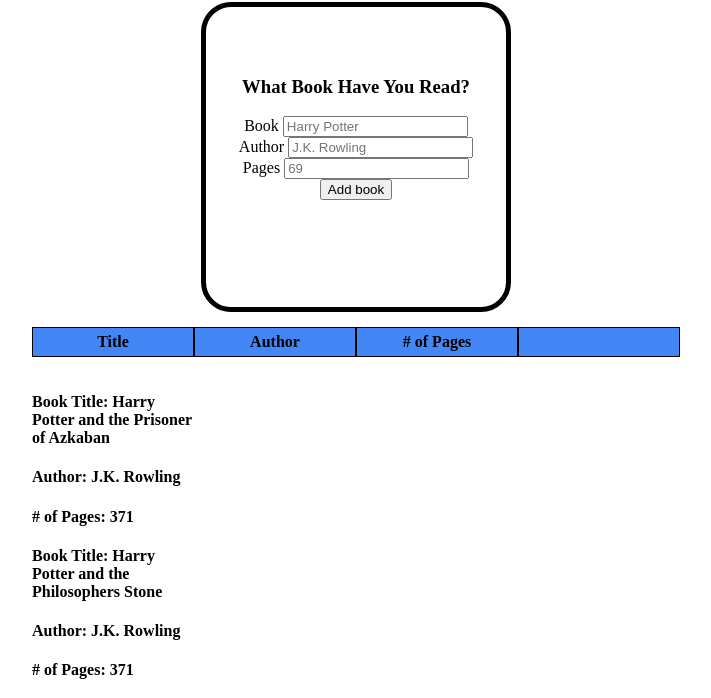
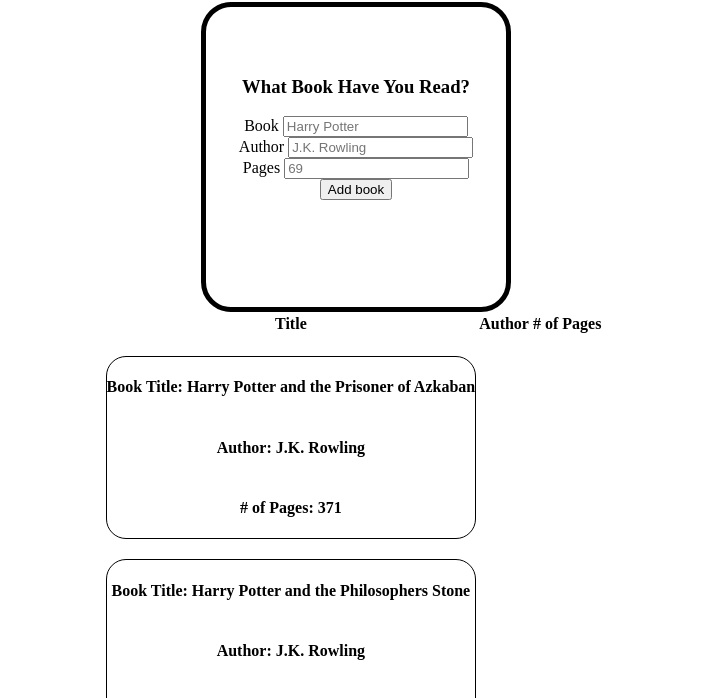
Before and after one commit to chocnutking93/Library, a plain HTML site: page index.html in a window 1280 px wide. Shown: the part 86-784 px from the top of the page, without its empty margins (284-995 px from the left). Drawn offline with Linux system fonts and the light colour scheme.

Commit message:
Add border and flex to each book container from js file

```diff
--- a/styles.css
+++ b/styles.css
@@ -19,28 +19,49 @@
     white-space:nowrap;
 }
 
+.card{
+    border:1px solid black;
+}
+
+#single-book{
+    border:1px solid black;
+    border-radius:20px;
+    align-items:center;
+    justify-content: center;
+    display:flex;
+    flex-direction: column;
+    margin-bottom:20px;
+    margin-top:20px;
+    flex-wrap: wrap;
+}
+
+#single-book:hover{
+    transform: none;
+    box-shadow: 8px 8px 16px 2px #1b3e59;
+}
+
 /* .container{
     box-shadow: 0px 15px 10px -20px #111;
 } */
 
 th{
- background-color: #4287f5;
+ /* background-color: #4287f5; */
 }
-tr{
+/* tr{
     border-right-width:medium;
     border-right-color:#000;
 
-    width: 45%;
-}
-table {
+    width: 45%; */
+/* } */
+/* table {
     border-collapse: separate;
     border-spacing: 0 15px;
-  }
+  /* } */
 
-  th,
+  /* th,
   td {
     width: 150px;
     text-align: center;
     border: 1px solid black;
     padding: 5px;
-  }
+  } */ */
```
